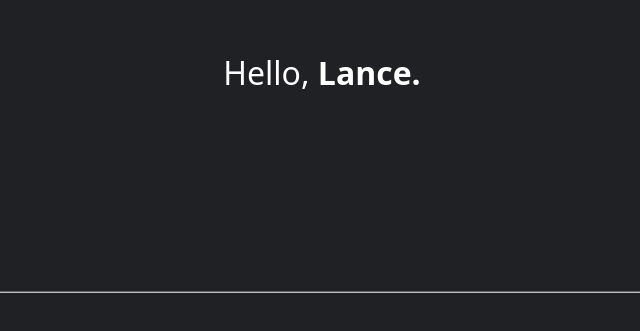
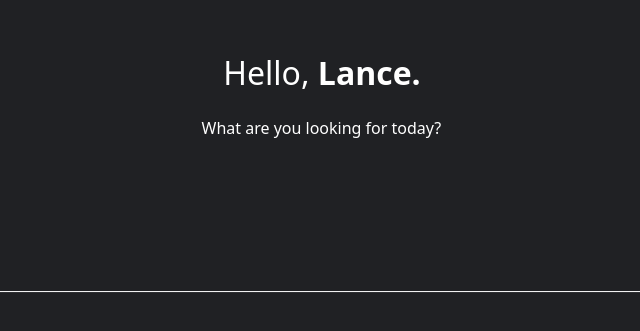
Before and after one commit to LanceWhitehorn/StartPage, a React (Create React App) app: page / in a window 1280 px wide. Shown: the part 175-506 px from the top of the page, without its empty margins (334-974 px from the left). Built offline with nearby package versions, Linux system fonts and the light colour scheme; no server answers.

Commit message:
blinking cursor effect

```diff
--- a/src/App.js
+++ b/src/App.js
@@ -85,7 +85,7 @@ function App() {
     <div className="container">
       <div className="content">
         <h1>Hello, <b>{name}.</b></h1>
-        <p className="cursor">{subText}</p>
+        <p>{subText}<span className="cursor"></span></p>
         <input id="searchBox" value={search} onChange={handleSearchChange} onKeyPress={handleSearchPress} autoComplete="off" autoFocus />
         <div className="table">
           <ul>
```
